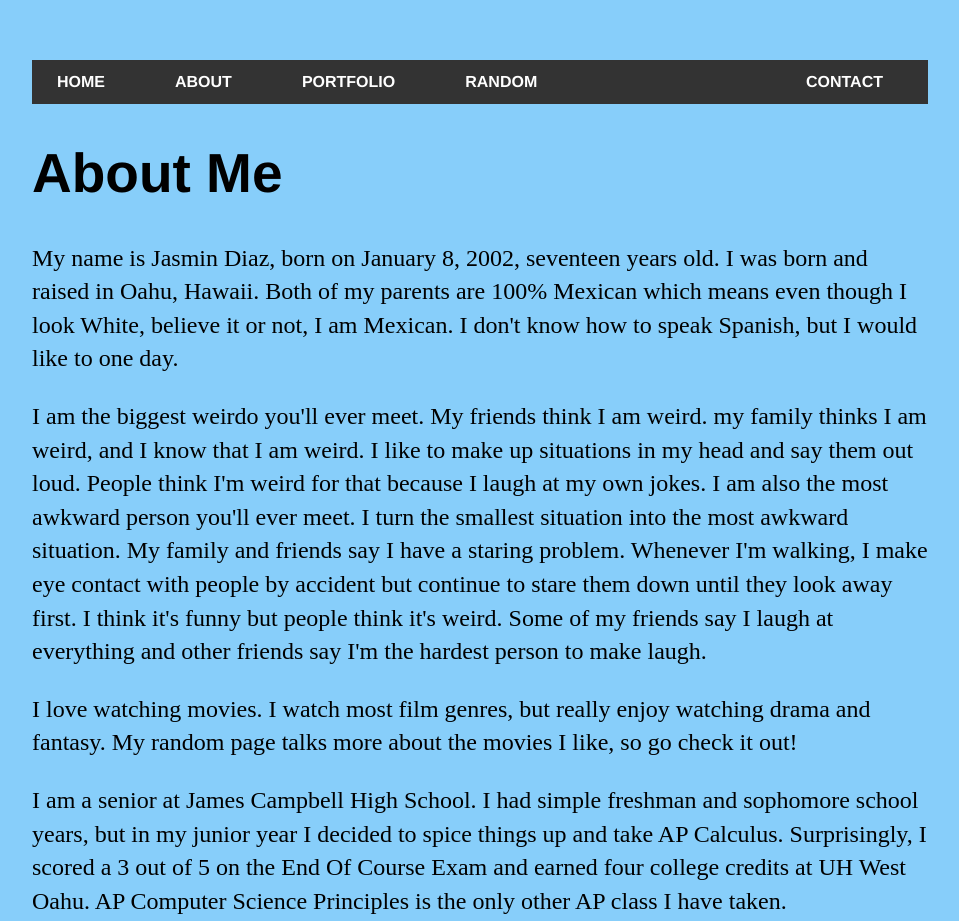
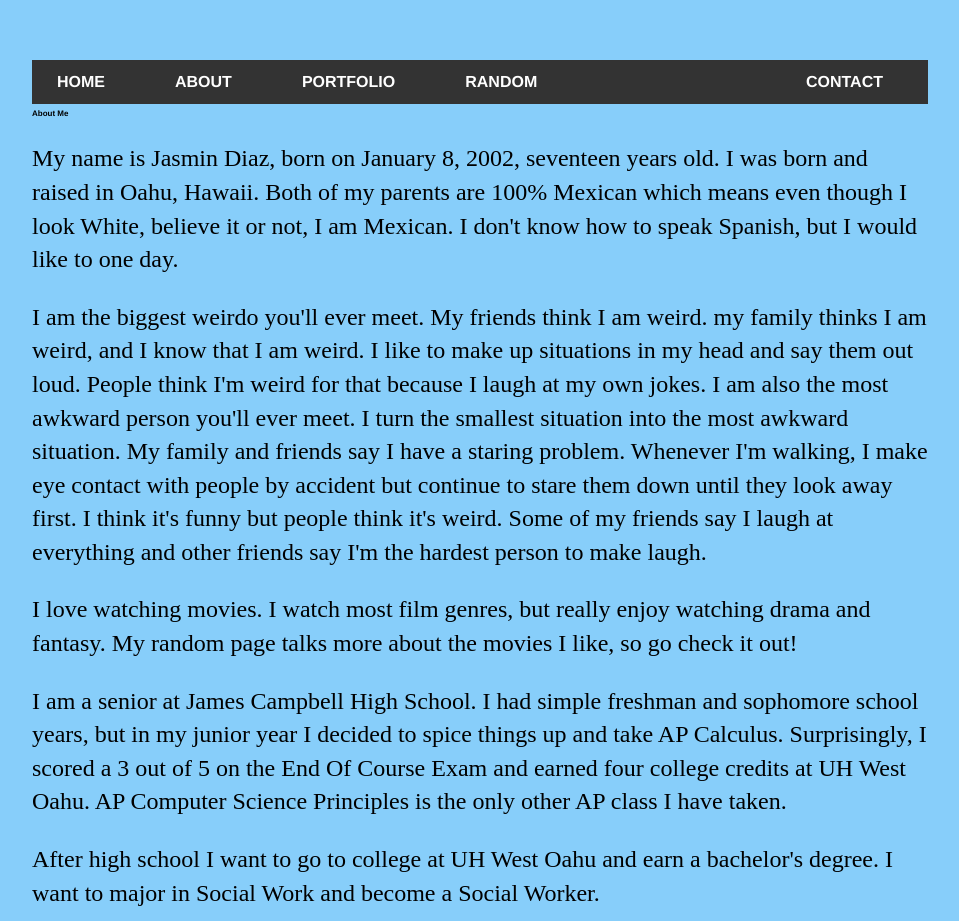
Before and after one commit to Jasmin808/Jasmin808.github.io, a plain HTML site: page About/index.html in a window 1280 px wide. Shown: the top 921 px of the page, without its empty margins (160-1119 px from the left). Drawn offline with Linux system fonts and the light colour scheme.

Commit message:
Update index.html

```diff
--- a/About/index.html
+++ b/About/index.html
@@ -45,7 +45,7 @@ li a:hover {
 </ul>
 </nav>
 </body>
-<h1 style="font-size:55px;">About Me</h1>
+<h1 style="font-size:50%; float: center;">About Me</h1>
 <p> My name is Jasmin Diaz, born on January 8, 2002, seventeen years old. I was born and raised in Oahu, Hawaii. Both of my parents are 100% Mexican which means even though I look White, believe it or not, I am Mexican. I don't know how to speak Spanish, but I would like to one day.</p>
 <p> I am the biggest weirdo you'll ever meet. My friends think I am weird. my family thinks I am weird, and I know that I am weird. I like to make up situations in my head and say them out loud. People think I'm weird for that because I laugh at my own jokes. I am also the most awkward person you'll ever meet. I turn the smallest situation into the most awkward situation. My family and friends say I have a staring problem. Whenever I'm walking, I make eye contact with people by accident but continue to stare them down until they look away first. I think it's funny but people think it's weird. Some of my friends say I laugh at everything and other friends say I'm the hardest person to make laugh.</p>
 <p> I love watching movies. I watch most film genres, but really enjoy watching drama and fantasy. My random page talks more about the movies I like, so go check it out!
```
